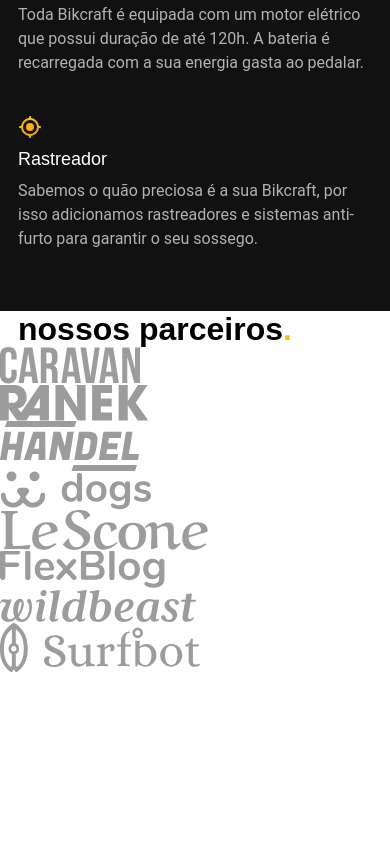
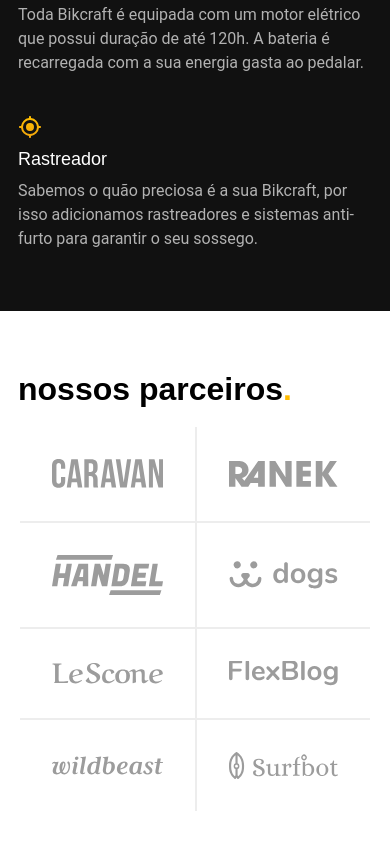
Before and after one commit to felix-medeiros/bikcraft-project-final, a plain HTML site: page index.html in a window 390 px wide. Shown: the part 2028-2877 px from the top of the page. Before the commit the page ends 2700 px from the top, so only its background shows below. Drawn offline with Linux system fonts and the light colour scheme.

Commit message:
Feat: partners styles

```diff
--- /dev/null
+++ b/css/home/partners.css
@@ -0,0 +1,53 @@
+.partners {
+  padding-top: 60px;
+  padding-bottom: 120px;
+}
+
+.partners h2 {
+  margin-bottom: 3.75rem;
+}
+
+.partners ul {
+  padding: 0 20px;
+  max-width: 1400px;
+  display: grid;
+  grid-template-columns: repeat(4, 1fr);
+  margin: 0 auto;
+}
+
+.partners li {
+  display: flex;
+  padding: 32px;
+  border-left: 2px solid var(--cor-2);
+}
+
+.partners img {
+  margin: auto;
+}
+
+.partners li:first-child,
+.partners li:nth-child(5) {
+  border-left: none;
+}
+
+.partners li:nth-child(n + 5) {
+  border-top: 2px solid var(--cor-2);
+}
+
+@media (max-width: 800px) {
+  .partners {
+    padding-bottom: 60px;
+  }
+  .partners h2 {
+    margin-bottom: 1.25rem;
+  }
+  .partners ul {
+    grid-template-columns: repeat(2, 1fr);
+  }
+  .partners li:nth-child(n + 3) {
+    border-top: 2px solid var(--cor-2);
+  }
+  .partners li:nth-child(odd) {
+    border-left: none;
+  }
+}
--- a/css/style.css
+++ b/css/style.css
@@ -10,6 +10,7 @@
 /* Home */
 @import "./home/introduction.css";
 @import "./home/tecnology.css";
+@import "./home/partners.css";
 
 /* Bicicles */
 @import "./bicicles/bicicles-list.css";
```
